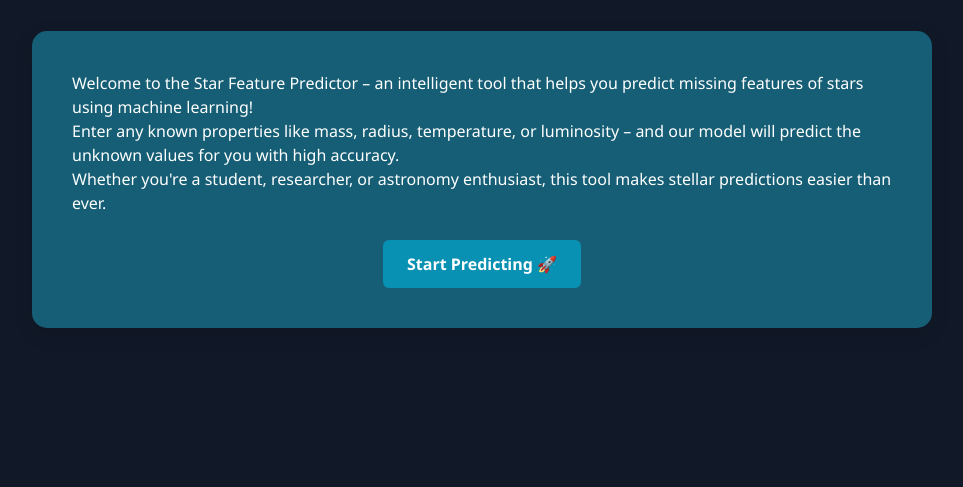
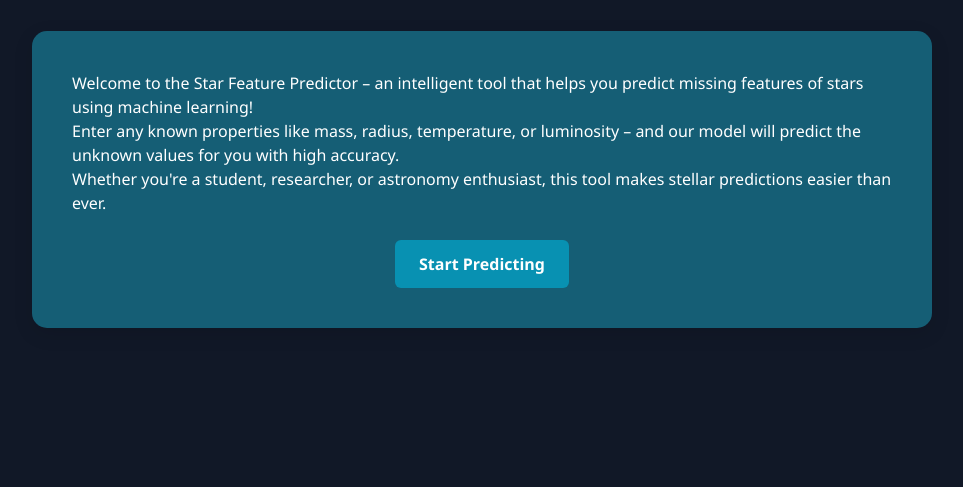
Before and after one commit to Jay-Dholu/star-feature-predictor, a Flask app: page / in a window 1280 px wide. Shown: the part 281-768 px from the top of the page, without its empty margins (158-1121 px from the left). Run offline with Flask 3, Linux system fonts and the light colour scheme; some libraries are stand-ins or nearby versions.

Commit message:
Update Text and Content

```diff
--- a/templates/index.html
+++ b/templates/index.html
@@ -15,7 +15,7 @@
 			<p>Enter any known properties like mass, radius, temperature, or luminosity – and our model will predict the unknown values for you with high accuracy.</p>
 			<p>Whether you're a student, researcher, or astronomy enthusiast, this tool makes stellar predictions easier than ever.</p>
 			<div class="flex justify-center">
-				<a class="button bg-cyan-600 hover:bg-cyan-700 " href="/prediction_options">Start Predicting 🚀</a>
+				<a class="button bg-cyan-600 hover:bg-cyan-700" href="/prediction_options">Start Predicting</a>
 			</div>
 		</div>
 	</div>
```
